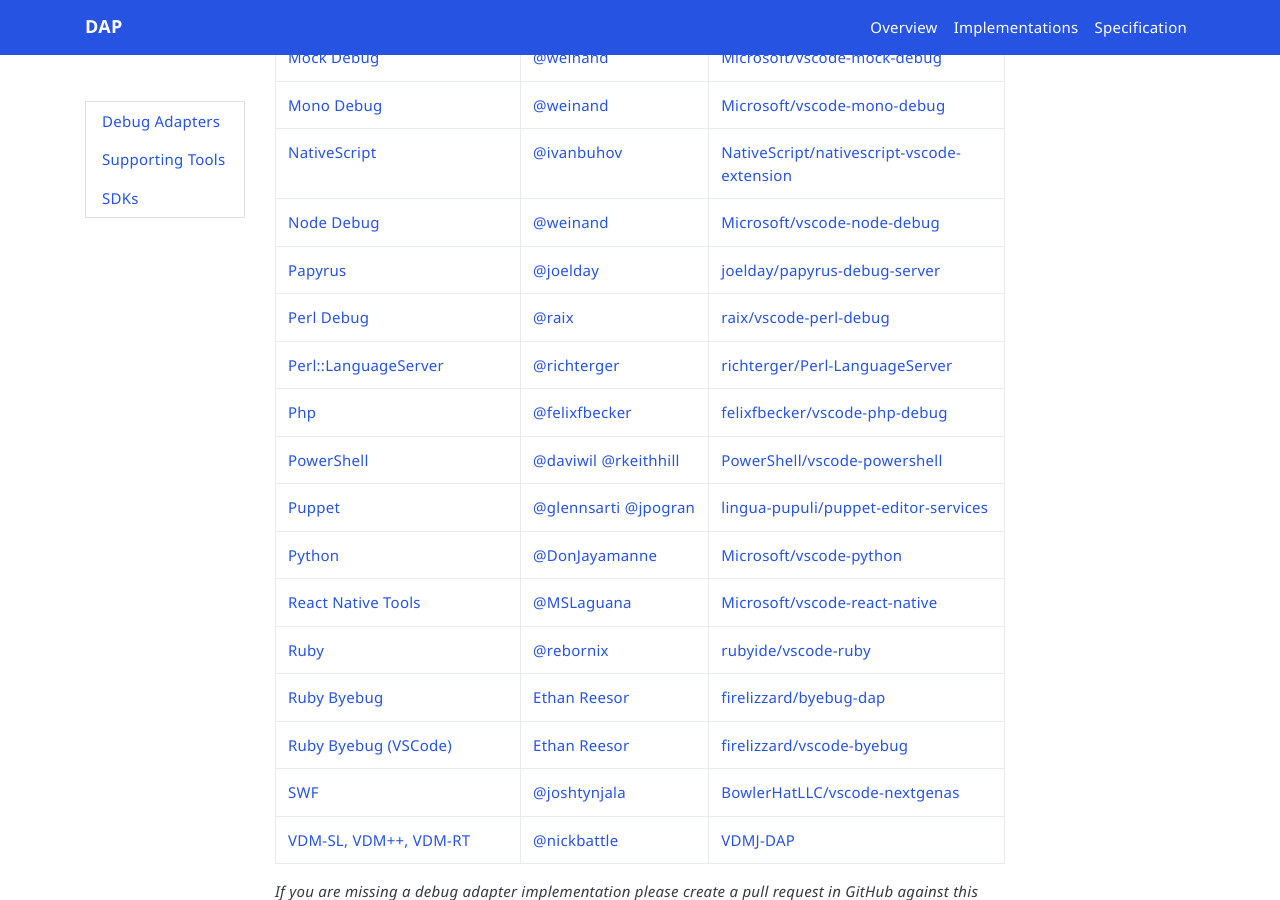
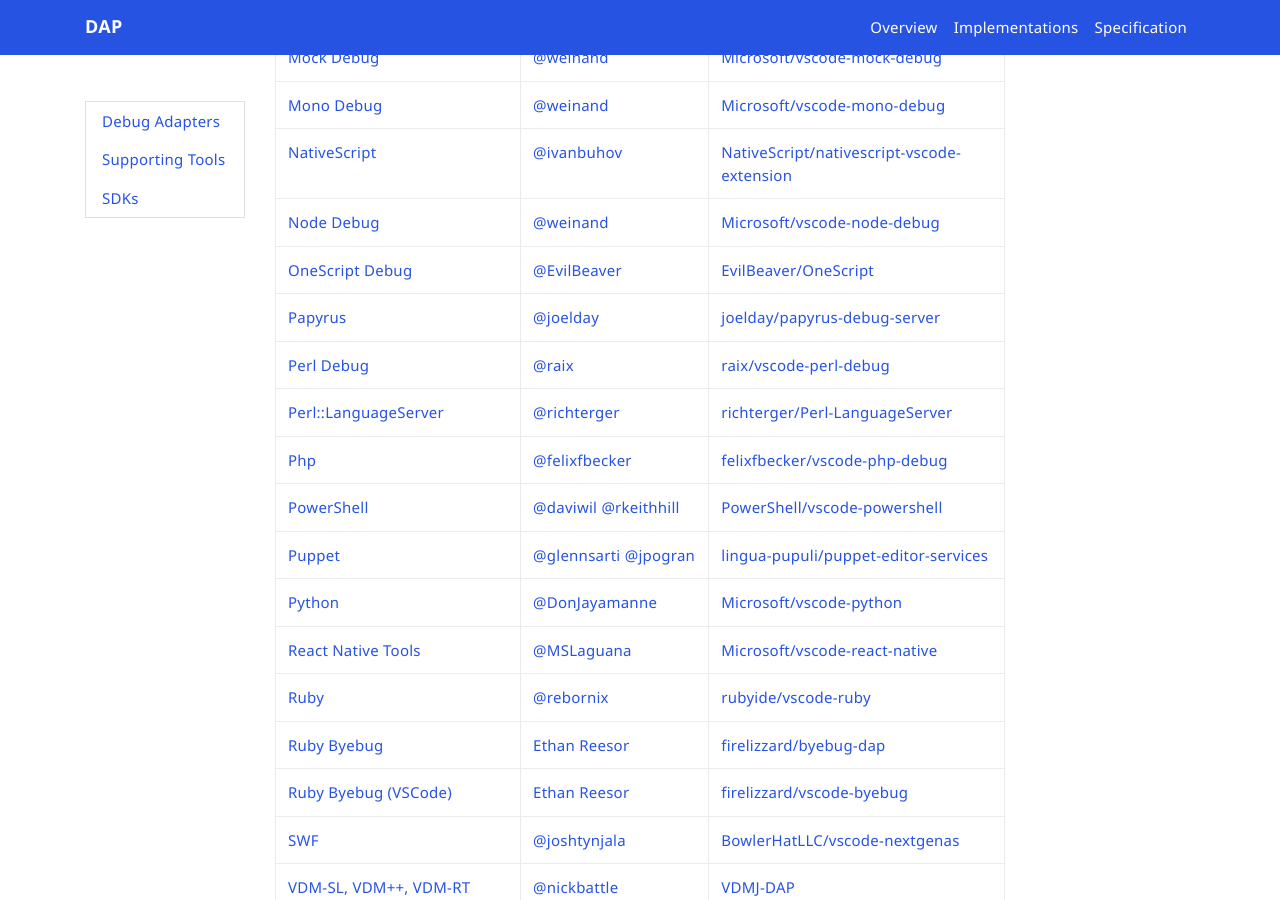
Before and after one commit to microsoft/debug-adapter-protocol, a Jekyll site: the page built from _implementors/adapters.md, in a window 1280 px wide and 900 px high, scrolled down 2100 px. Built offline with Jekyll 4.4.1, drawn with Linux system fonts in a browser that asks for light colours; nearby versions of some CDN libraries; comment, search, counter and statistics services are not loaded.

Commit message:
Added OneScript (BSL) debugger implementation

```diff
--- a/_implementors/adapters.md
+++ b/_implementors/adapters.md
@@ -49,6 +49,7 @@
 [Mono Debug](https://marketplace.visualstudio.com/items?itemName=ms-vscode.mono-debug)|[@weinand](https://github.com/weinand)|[Microsoft/vscode-mono-debug](https://github.com/Microsoft/vscode-mono-debug)
 [NativeScript](https://marketplace.visualstudio.com/items?itemName=Telerik.nativescript)|[@ivanbuhov](https://github.com/ivanbuhov)|[NativeScript/nativescript-vscode-extension](https://github.com/NativeScript/nativescript-vscode-extension/)
 [Node Debug](https://github.com/Microsoft/vscode-node-debug)|[@weinand](https://github.com/weinand)|[Microsoft/vscode-node-debug](https://github.com/Microsoft/vscode-node-debug)
+[OneScript Debug](https://marketplace.visualstudio.com/items?itemName=EvilBeaver.oscript-debug)|[@EvilBeaver](https://github.com/EvilBeaver)|[EvilBeaver/OneScript](https://github.com/EvilBeaver/OneScript)
 [Papyrus](https://marketplace.visualstudio.com/items?itemName=joelday.papyrus-lang-vscode)|[@joelday](https://github.com/joelday)|[joelday/papyrus-debug-server](https://github.com/joelday/papyrus-debug-server)
 [Perl Debug](https://marketplace.visualstudio.com/items?itemName=mortenhenriksen.perl-debug)|[@raix](https://github.com/raix)|[raix/vscode-perl-debug](https://github.com/raix/vscode-perl-debug)
 [Perl::LanguageServer](https://marketplace.visualstudio.com/items?itemName=richterger.perl)|[@richterger](https://github.com/richterger)|[richterger/Perl-LanguageServer](https://github.com/richterger/Perl-LanguageServer)
```
